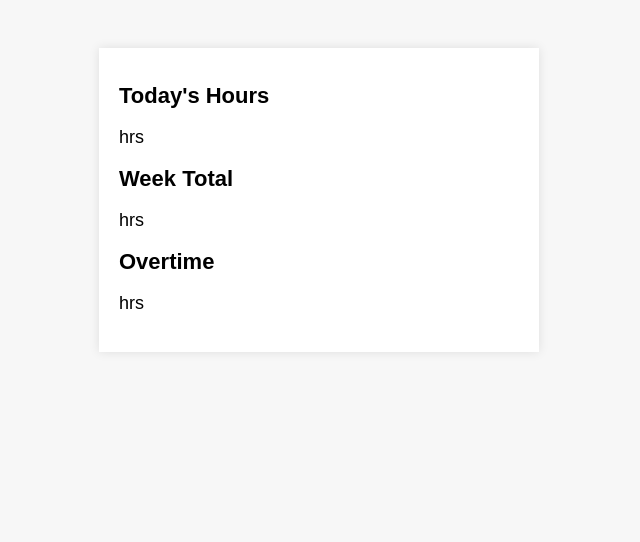
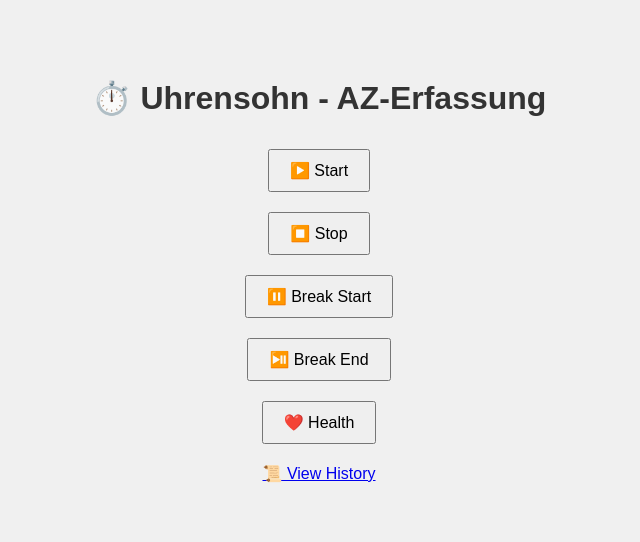
Before and after one commit to mootzen/timetrack, a Python web app: template timetracker/templates/index.html in a window 1280 px wide. Shown: the top 542 px of the page, without its empty margins (321-961 px from the left). Run offline with Jinja, Linux system fonts and the light colour scheme; the template is opened without the code that fills it, so the values that code supplies are empty.

Commit message:
Update index.html

```diff
--- a/timetracker/templates/index.html
+++ b/timetracker/templates/index.html
@@ -1,24 +1,37 @@
-
 <!DOCTYPE html>
 <html lang="en">
 <head>
-  <meta charset="UTF-8" />
-  <title>Time Tracker Summary</title>
+  <meta charset="UTF-8">
+  <title>Uhrensohn</title>
   <style>
-    body { font-family: sans-serif; background: #f7f7f7; padding: 20px; }
-    .card { background: white; padding: 20px; margin: 20px auto; max-width: 400px; box-shadow: 0 0 10px rgba(0,0,0,0.1); }
-    h1 { font-size: 22px; }
-    p { font-size: 18px; }
+    body { font-family: Arial, sans-serif; background: #f0f0f0; text-align: center; padding: 50px; }
+    h1 { color: #333; }
+    .button { padding: 10px 20px; margin: 10px; font-size: 16px; }
+    .elapsed { margin-top: 20px; font-size: 18px; color: green; }
+    .link { margin: 10px; display: inline-block; }
   </style>
 </head>
 <body>
-  <div class="card">
-    <h1>Today's Hours</h1>
-    <p>{{ today_hours }} hrs</p>
-    <h1>Week Total</h1>
-    <p>{{ week_hours }} hrs</p>
-    <h1>Overtime</h1>
-    <p>{{ overtime }} hrs</p>
+  <h1>⏱️ Uhrensohn - AZ-Erfassung</h1>
+  <form action="/start" method="post"><button class="button" type="submit">▶️ Start</button></form>
+  <form action="/stop" method="post"><button class="button" type="submit">⏹️ Stop</button></form>
+  <form action="/break_start" method="post"><button class="button" type="submit">⏸️ Break Start</button></form>
+  <form action="/break_end" method="post"><button class="button" type="submit">⏯️ Break End</button></form>
+  <form action="/health" method="get"><button class="button" type="submit">❤️ Health</button></form>
+  <a class="link" href="/history">📜 View History</a>
+  {% if status %}
+  <div class="elapsed">
+      <strong>Status:</strong> {{ status }} <br/>
+      {% if start %}
+      <strong>Started:</strong> {{ start }} <br/>
+      {% endif %}
+      {% if break %}
+      <strong>On Break since:</strong> {{ break }} <br/>
+      {% endif %}
+      {% if elapsed %}
+      <strong>Elapsed:</strong> {{ elapsed }} <br/>
+      {% endif %}
   </div>
+  {% endif %}
 </body>
 </html>
```
